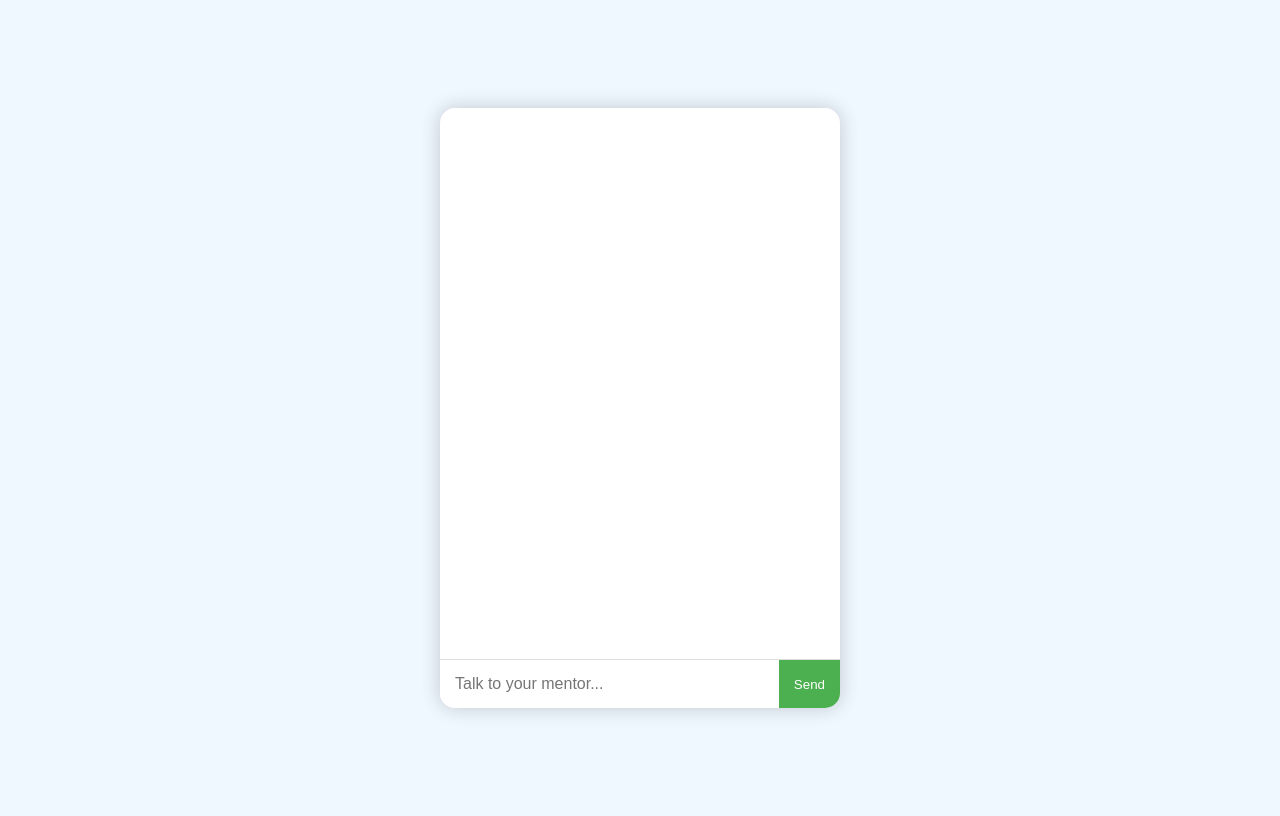
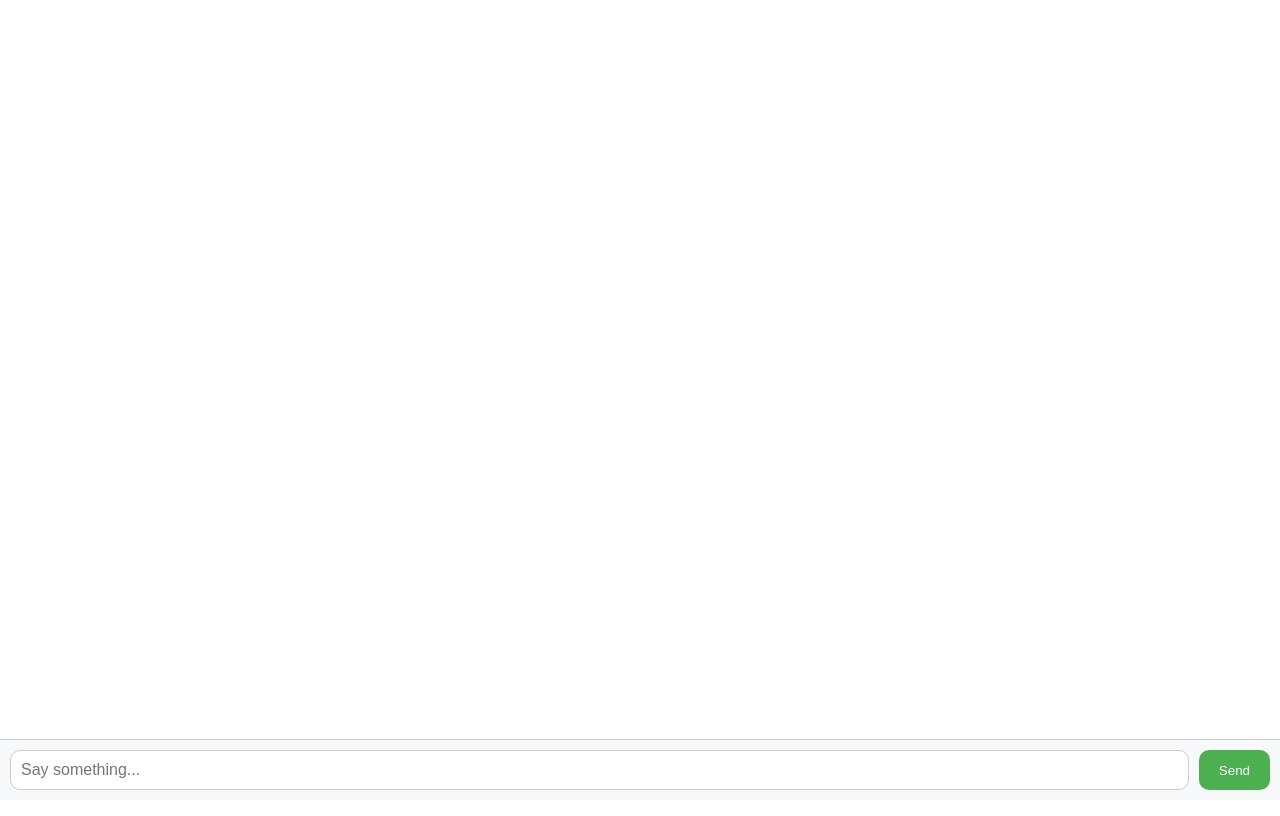
Before and after one commit to Yyyyanovich001/data_project, a Flask app: page / in a window 1280 px wide. After the commit the page ends 790 px from the top, so only its background shows below. Run offline with Flask 3, Linux system fonts and the light colour scheme.

Commit message:
Changes to HTML to make diveders better

```diff
--- a/templates/index.html
+++ b/templates/index.html
@@ -3,18 +3,108 @@
 <head>
     <meta charset="UTF-8">
     <title>Chill Mentor Chatbot</title>
-    <link rel="stylesheet" href="{{ url_for('static', filename='style.css') }}">
+    <script src="https://code.jquery.com/jquery-3.6.0.min.js"></script>
+    <style>
+        body {
+            font-family: 'Arial', sans-serif;
+            background-color: #f0f4f8;
+            margin: 0;
+            padding: 0;
+            display: flex;
+            flex-direction: column;
+            height: 100vh;
+        }
+        #chatbox {
+            flex: 1;
+            overflow-y: auto;
+            padding: 20px;
+            background-color: #ffffff;
+        }
+        .message {
+            margin: 10px 0;
+            max-width: 70%;
+            padding: 10px 15px;
+            border-radius: 15px;
+            clear: both;
+        }
+        .user {
+            background-color: #d1e7dd;
+            margin-left: auto;
+            text-align: right;
+        }
+        .bot {
+            background-color: #e2e3e5;
+            margin-right: auto;
+            text-align: left;
+        }
+        #input_area {
+            display: flex;
+            padding: 10px;
+            background-color: #f8f9fa;
+            border-top: 1px solid #ccc;
+        }
+        #user_input {
+            flex: 1;
+            padding: 10px;
+            font-size: 16px;
+            border: 1px solid #ccc;
+            border-radius: 10px;
+        }
+        #send_btn {
+            padding: 10px 20px;
+            margin-left: 10px;
+            background-color: #4caf50;
+            color: white;
+            border: none;
+            border-radius: 10px;
+            cursor: pointer;
+        }
+        #send_btn:hover {
+            background-color: #45a049;
+        }
+    </style>
 </head>
 <body>
-    <div class="chat-container">
-        <div id="chat-box"></div>
-        <div class="input-area">
-            <input type="text" id="user-input" placeholder="Talk to your mentor..." />
-            <button id="send-button">Send</button>
-        </div>
+    <div id="chatbox"></div>
+
+    <div id="input_area">
+        <input type="text" id="user_input" placeholder="Say something..." />
+        <button id="send_btn">Send</button>
     </div>
 
-    <script src="https://code.jquery.com/jquery-3.6.0.min.js"></script>
-    <script src="{{ url_for('static', filename='script.js') }}"></script>
+    <script>
+    function appendMessage(text, sender) {
+        const messageDiv = $('<div class="message"></div>').addClass(sender);
+        messageDiv.text(text);
+        $('#chatbox').append(messageDiv);
+        $('#chatbox').scrollTop($('#chatbox')[0].scrollHeight);
+    }
+
+    $('#send_btn').click(function() {
+        const user_message = $('#user_input').val();
+        if (user_message.trim() === '') return;
+        appendMessage("You: " + user_message, 'user');
+        $('#user_input').val('');
+
+        $.ajax({
+            type: 'POST',
+            url: '/chat',
+            contentType: 'application/json',
+            data: JSON.stringify({ message: user_message }),
+            success: function(data) {
+                appendMessage("🧘 Chill Mentor: " + data.reply, 'bot');
+            },
+            error: function(err) {
+                appendMessage("Error: Could not get response.", 'bot');
+            }
+        });
+    });
+
+    $('#user_input').keypress(function(e) {
+        if (e.which === 13) { // Enter key
+            $('#send_btn').click();
+        }
+    });
+    </script>
 </body>
 </html>
```
